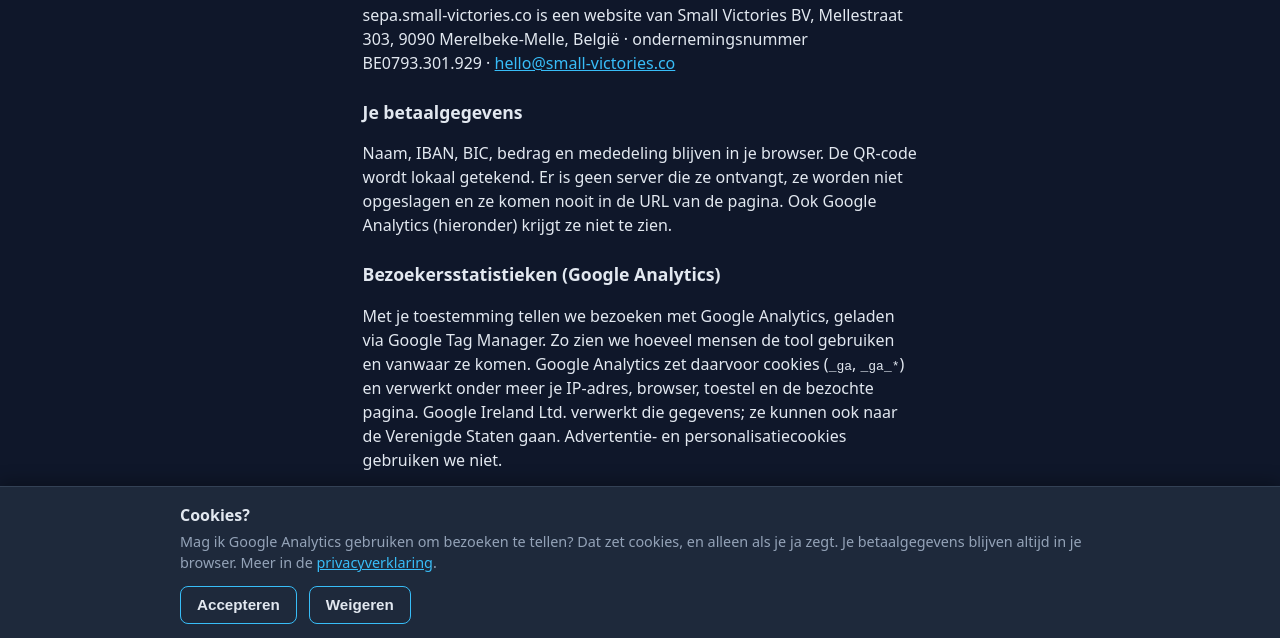
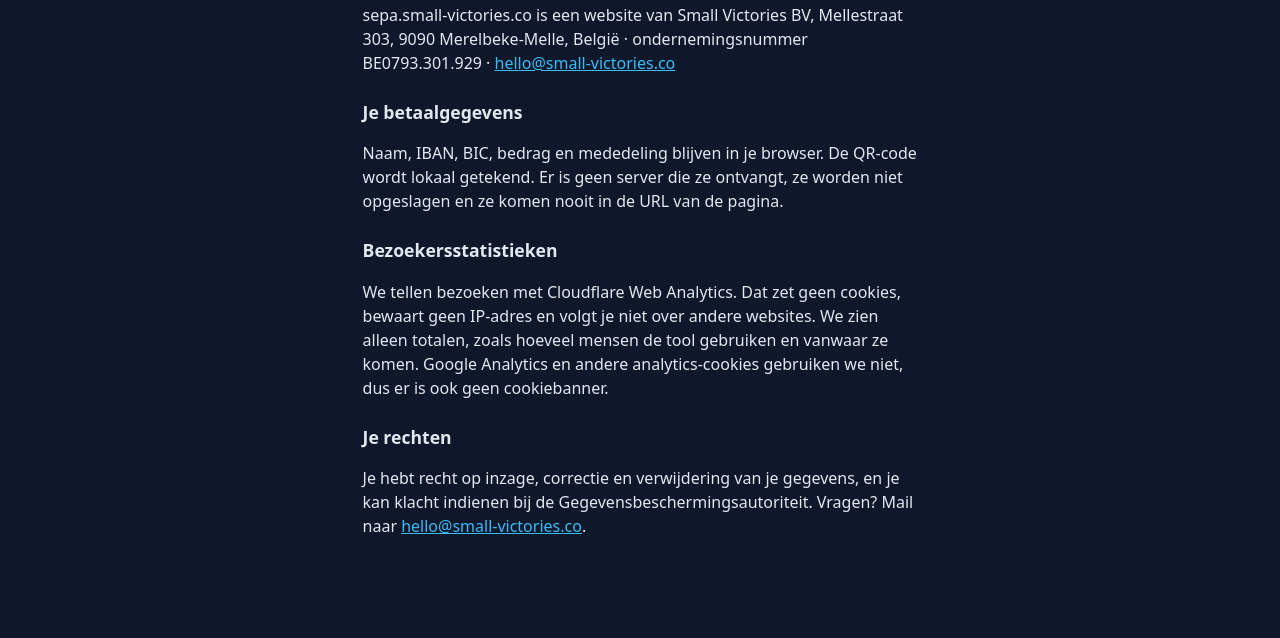
Before and after one commit to marijnvandevoorde/sepaqr, a plain HTML site: page privacy.html in a window 1280 px wide. Shown: the part 160-798 px from the top of the page. Drawn offline with Linux system fonts and the light colour scheme.

Commit message:
Drop Google Analytics and the cookie banner (#5)
Remove consent.js (GTM-MVXMG87D, banner, URL stripping), its banner CSS and
the "Cookie-instellingen" link. The privacy page now says visits are counted
with Cloudflare Web Analytics, without cookies.

Co-authored-by: Claude Opus 5.5 <noreply@anthropic.com>

```diff
--- a/consent.js
+++ /dev/null
@@ -1,122 +0,0 @@
-/*
- * Google Tag Manager behind a cookie banner, with Google Consent Mode v2.
- * Load it synchronously, early in <head>:  <script src="consent.js"></script>
- * Anything with [data-consent-open] reopens the banner ("Cookie-instellingen").
- *
- * - GTM_ID below is the only place the container ID lives. Empty = nothing loads.
- * - Every consent type defaults to 'denied' before GTM loads. Accept grants
- *   analytics_storage only; the ad_* types always stay denied.
- * - The choice is kept in localStorage ('sv-consent'); Reject removes GA cookies.
- * - Payment data stays in the browser: the app keeps no state in the URL, and the
- *   query string and hash are stripped below before GTM can read the URL, so
- *   page_location never carries an IBAN, name or amount.
- */
-(function () {
-  "use strict";
-
-  var GTM_ID = "GTM-MVXMG87D";
-  var KEY = "sv-consent";
-  var PRIVACY_URL = "/privacy";
-
-  if (!GTM_ID) return;
-
-  // Strip ?query and #hash before GA sees the URL (page_location, page_referrer
-  // on the next page). The app never uses either, so this changes nothing for it.
-  if ((location.search || location.hash) && window.history && history.replaceState) {
-    try { history.replaceState(null, "", location.pathname); } catch (e) {}
-  }
-
-  window.dataLayer = window.dataLayer || [];
-  window.gtag = window.gtag || function () { window.dataLayer.push(arguments); };
-  var gtag = window.gtag;
-
-  gtag("consent", "default", {
-    ad_storage: "denied",
-    ad_user_data: "denied",
-    ad_personalization: "denied",
-    analytics_storage: "denied",
-    functionality_storage: "denied",
-    personalization_storage: "denied",
-    security_storage: "denied",
-    wait_for_update: 500
-  });
-
-  function read() { try { return localStorage.getItem(KEY); } catch (e) { return null; } }
-  function write(v) { try { localStorage.setItem(KEY, v); } catch (e) {} }
-
-  if (read() === "granted") gtag("consent", "update", { analytics_storage: "granted" });
-
-  (function (w, d, s, l, i) {
-    w[l].push({ "gtm.start": new Date().getTime(), event: "gtm.js" });
-    var f = d.getElementsByTagName(s)[0], j = d.createElement(s);
-    j.async = true;
-    j.src = "https://www.googletagmanager.com/gtm.js?id=" + encodeURIComponent(i);
-    f.parentNode.insertBefore(j, f);
-  })(window, document, "script", "dataLayer", GTM_ID);
-
-  // GA sets its cookies on the registrable domain (.small-victories.co), so try
-  // every parent domain of this host, not just the host itself.
-  function clearGaCookies() {
-    var parts = location.hostname.split(".");
-    var domains = [""];
-    for (var k = 0; k < parts.length - 1; k++) {
-      var dom = parts.slice(k).join(".");
-      domains.push("; domain=" + dom, "; domain=." + dom);
-    }
-    document.cookie.split(";").forEach(function (c) {
-      var name = c.split("=")[0].trim();
-      if (name === "_ga" || name.indexOf("_ga_") === 0 || name === "_gid") {
-        domains.forEach(function (d) {
-          document.cookie = name + "=; Max-Age=0; path=/" + d;
-        });
-      }
-    });
-  }
-
-  function build() {
-    var banner = document.createElement("section");
-    banner.className = "consent";
-    banner.setAttribute("role", "region");
-    banner.setAttribute("aria-labelledby", "consent-title");
-    banner.hidden = true;
-    banner.innerHTML =
-      '<div class="consent__inner">' +
-      '<h2 id="consent-title">Cookies?</h2>' +
-      "<p>Mag ik Google Analytics gebruiken om bezoeken te tellen? Dat zet cookies, en alleen als je ja zegt. " +
-      "Je betaalgegevens blijven altijd in je browser. Meer in de <a></a>.</p>" +
-      '<div class="consent__actions">' +
-      '<button type="button" class="btn btn--ghost" data-consent="granted">Accepteren</button>' +
-      '<button type="button" class="btn btn--ghost" data-consent="denied">Weigeren</button>' +
-      "</div></div>";
-    var link = banner.querySelector("a");
-    link.href = PRIVACY_URL;
-    link.textContent = "privacyverklaring";
-
-    banner.addEventListener("click", function (e) {
-      var btn = e.target.closest("[data-consent]");
-      if (!btn) return;
-      var value = btn.getAttribute("data-consent");
-      write(value);
-      gtag("consent", "update", { analytics_storage: value });
-      if (value === "denied") clearGaCookies();
-      banner.hidden = true;
-    });
-    document.body.appendChild(banner);
-    return banner;
-  }
-
-  function init() {
-    var banner = build();
-    var stored = read();
-    if (stored !== "granted" && stored !== "denied") banner.hidden = false;
-    document.addEventListener("click", function (e) {
-      if (!e.target.closest("[data-consent-open]")) return;
-      e.preventDefault();
-      banner.hidden = false;
-      banner.querySelector("button").focus();
-    });
-  }
-
-  if (document.readyState === "loading") document.addEventListener("DOMContentLoaded", init);
-  else init();
-})();
--- a/privacy.html
+++ b/privacy.html
@@ -2,7 +2,6 @@
 <html lang="nl">
 <head>
   <meta charset="utf-8">
-  <script src="consent.js"></script>
   <meta name="viewport" content="width=device-width, initial-scale=1">
   <title>Privacy — SEPA QR-code generator</title>
   <link rel="stylesheet" href="style.css">
@@ -14,14 +13,10 @@
     <p>sepa.small-victories.co is een website van Small Victories BV, Mellestraat 303, 9090 Merelbeke-Melle, België · ondernemingsnummer BE0793.301.929 · <a href="mailto:hello@small-victories.co">hello@small-victories.co</a></p>
 
     <h2>Je betaalgegevens</h2>
-    <p>Naam, IBAN, BIC, bedrag en mededeling blijven in je browser. De QR-code wordt lokaal getekend. Er is geen server die ze ontvangt, ze worden niet opgeslagen en ze komen nooit in de URL van de pagina. Ook Google Analytics (hieronder) krijgt ze niet te zien.</p>
+    <p>Naam, IBAN, BIC, bedrag en mededeling blijven in je browser. De QR-code wordt lokaal getekend. Er is geen server die ze ontvangt, ze worden niet opgeslagen en ze komen nooit in de URL van de pagina.</p>
 
-    <h2>Bezoekersstatistieken (Google Analytics)</h2>
-    <p>Met je toestemming tellen we bezoeken met Google Analytics, geladen via Google Tag Manager. Zo zien we hoeveel mensen de tool gebruiken en vanwaar ze komen. Google Analytics zet daarvoor cookies (<code>_ga</code>, <code>_ga_*</code>) en verwerkt onder meer je IP-adres, browser, toestel en de bezochte pagina. Google Ireland Ltd. verwerkt die gegevens; ze kunnen ook naar de Verenigde Staten gaan. Advertentie- en personalisatiecookies gebruiken we niet.</p>
-    <p>Zonder toestemming worden er geen analytics-cookies gezet. Google Tag Manager wordt wel geladen, maar in "geweigerd"-modus (Google Consent Mode).</p>
-
-    <h2>Toestemming intrekken</h2>
-    <p>Je keuze bewaren we in je browser (localStorage). Je kan ze altijd wijzigen via <a href="/privacy" data-consent-open>Cookie-instellingen</a>, ook onderaan elke pagina. Als je weigert, verwijderen we de Google Analytics-cookies. Je kan cookies ook zelf wissen in je browser.</p>
+    <h2>Bezoekersstatistieken</h2>
+    <p>We tellen bezoeken met Cloudflare Web Analytics. Dat zet geen cookies, bewaart geen IP-adres en volgt je niet over andere websites. We zien alleen totalen, zoals hoeveel mensen de tool gebruiken en vanwaar ze komen. Google Analytics en andere analytics-cookies gebruiken we niet, dus er is ook geen cookiebanner.</p>
 
     <h2>Je rechten</h2>
     <p>Je hebt recht op inzage, correctie en verwijdering van je gegevens, en je kan klacht indienen bij de Gegevensbeschermingsautoriteit. Vragen? Mail naar <a href="mailto:hello@small-victories.co">hello@small-victories.co</a>.</p>
--- a/style.css
+++ b/style.css
@@ -198,27 +198,6 @@ input.valid { border-color: var(--ok); }
 .app__footer a { color: var(--muted); }
 .app__footer a:hover { color: var(--text); }
 
-/* Cookie banner (consent.js) */
-.consent {
-  position: fixed;
-  inset: auto 0 0 0;
-  z-index: 20;
-  background: var(--panel);
-  color: var(--text);
-  border-top: 1px solid var(--border);
-  padding: 1rem 1.25rem;
-  font-size: .9rem;
-  box-shadow: 0 -4px 16px rgba(0, 0, 0, .3);
-}
-.consent[hidden] { display: none; }
-.consent__inner { max-width: 920px; margin: 0 auto; }
-.consent h2 { font-size: 1rem; margin: 0 0 .25rem; }
-.consent p { margin: 0 0 .75rem; color: var(--muted); }
-.consent a { color: var(--accent); }
-.consent__actions { display: flex; gap: .75rem; flex-wrap: wrap; }
-.consent__actions .btn { color: var(--text); border-color: var(--accent); }
-.consent .btn:focus-visible { outline: 2px solid var(--accent); outline-offset: 2px; }
-
 /* Privacy page */
 .prose { max-width: 65ch; }
 .prose h2 { font-size: 1.1rem; margin: 1.5rem 0 .5rem; }
```
Also changed, not shown: index.html (+1 -2 lines), 1 other file.
